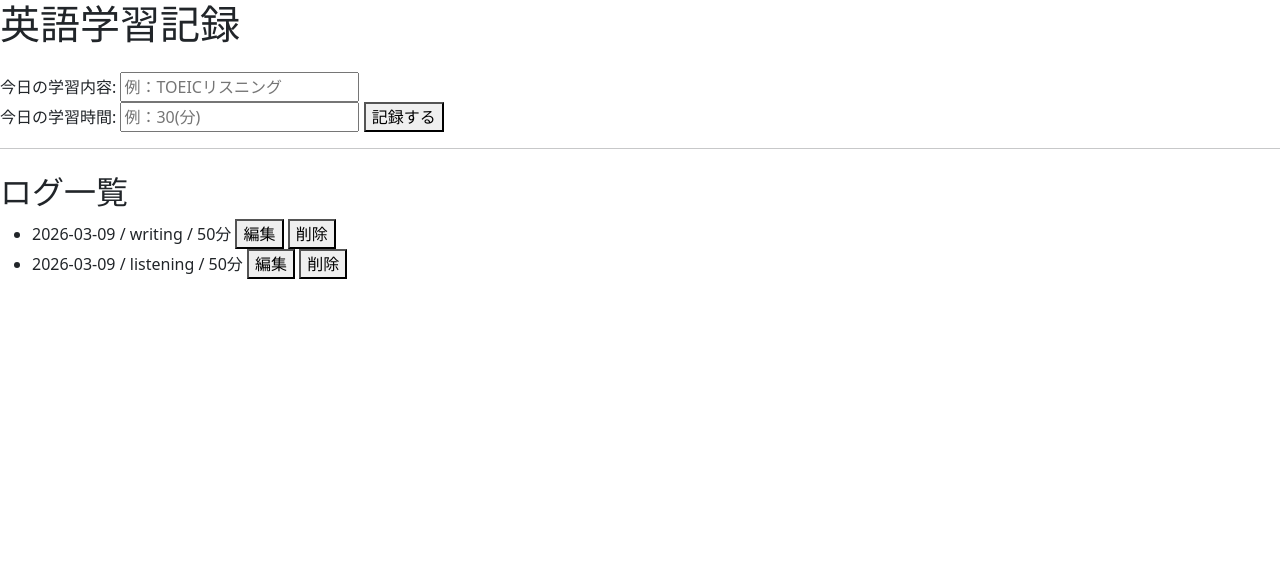
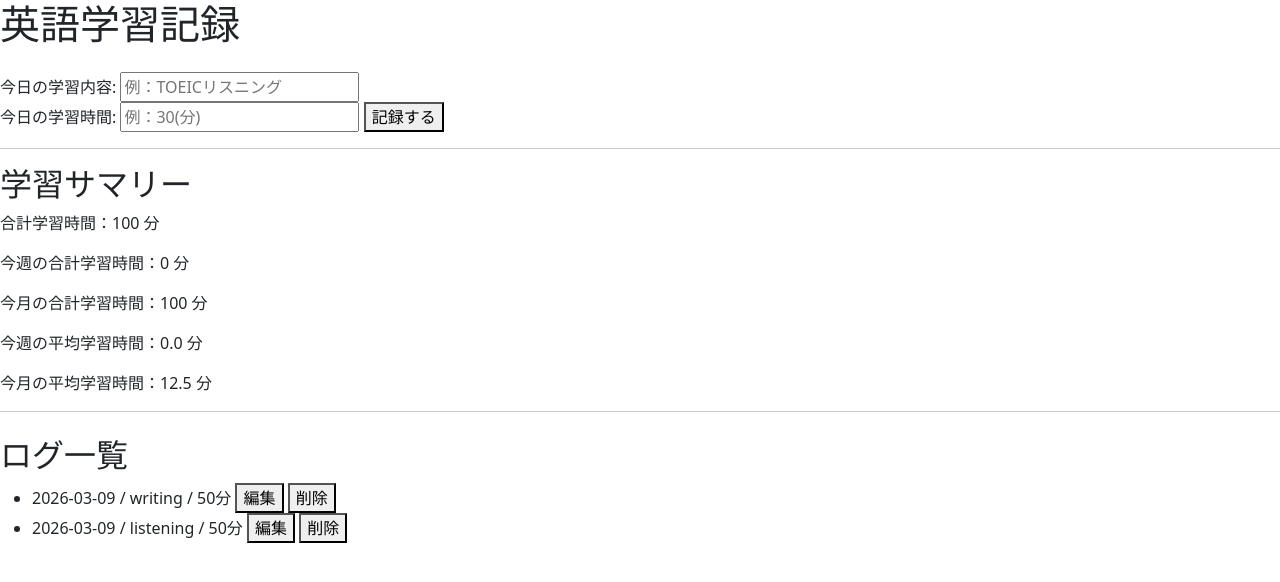
Before and after one commit to ryotaro-00/English_app, a Flask app: page / in a window 1280 px wide. Shown: the top 582 px of the page. Run offline with Flask 3, Linux system fonts and the light colour scheme; data comes from the database, SQL or seed files in the repository.

Commit message:
合計学習時間、平均学習時間の表示

```diff
--- a/app.py
+++ b/app.py
@@ -50,9 +50,30 @@ def home():
         return redirect(url_for('home'))
 
     logs = conn.execute("SELECT * FROM logs ORDER BY study_date DESC").fetchall()
+    total_time = conn.execute(
+    "SELECT SUM(time) AS total FROM logs"
+).fetchone()["total"] or 0
+
+    weekly_total = conn.execute("""
+        SELECT SUM(time) AS total
+        FROM logs
+        WHERE study_date >= date('now', 'weekday 1', '-7 days')
+        AND study_date < date('now', 'weekday 1')
+    """).fetchone()["total"] or 0
+
+    monthly_total = conn.execute("""
+        SELECT SUM(time) AS total
+        FROM logs
+        WHERE strftime('%Y-%m', study_date) = strftime('%Y-%m', 'now')
+    """).fetchone()["total"] or 0
+
+    weekly_avg = round(weekly_total / 7, 1)
+    monthly_avg = round(monthly_total / date.today().day, 1)
+
     conn.close()
 
-    return render_template('index.html', logs=logs)
+
+    return render_template('index.html', logs=logs,total_time=total_time, weekly_total=weekly_total, monthly_total=monthly_total, weekly_avg=weekly_avg, monthly_avg=monthly_avg)
 
 
 @app.route("/delete/<int:log_id>", methods=["POST"])
--- a/templates/index.html
+++ b/templates/index.html
@@ -24,6 +24,15 @@
     </form>
 
     <hr>
+
+    <h2>学習サマリー</h2>
+<p>合計学習時間：{{ total_time }} 分</p>
+<p>今週の合計学習時間：{{ weekly_total }} 分</p>
+<p>今月の合計学習時間：{{ monthly_total }} 分</p>
+<p>今週の平均学習時間：{{ weekly_avg }} 分</p>
+<p>今月の平均学習時間：{{ monthly_avg }} 分</p>
+
+<hr>
 
     <h2 class="mt-4">ログ一覧</h2>
 
```
